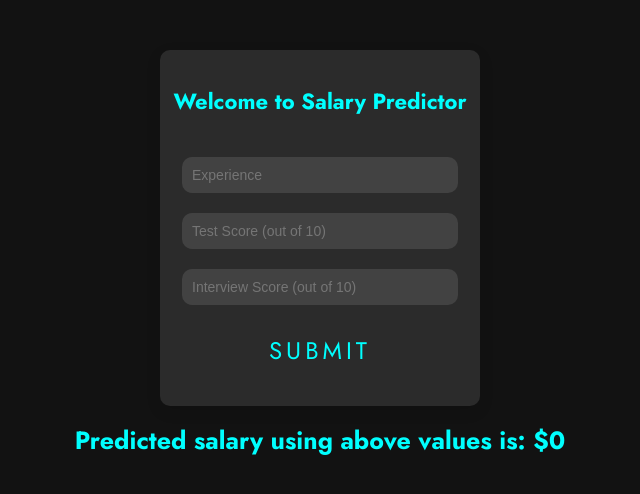
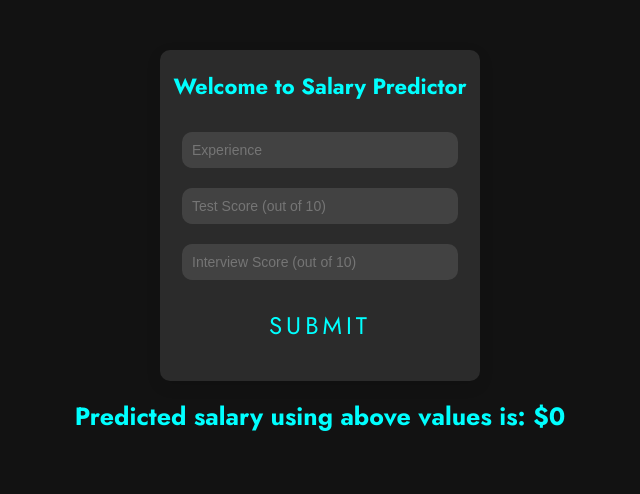
Before and after one commit to crackpot1005/salary-prediction, a React (Create React App) app: page / in a window 1280 px wide. Shown: the top 494 px of the page, without its empty margins (320-960 px from the left). Built offline with nearby package versions, Linux system fonts and the light colour scheme.

Commit message:
add welcome

```diff
--- a/src/pages/Predict.css
+++ b/src/pages/Predict.css
@@ -175,6 +175,6 @@ form button:focus {
 }
 
 .h1Class {
-  padding: 10px;
+  margin: 10px;
   font-size: 22px;
 }
```
